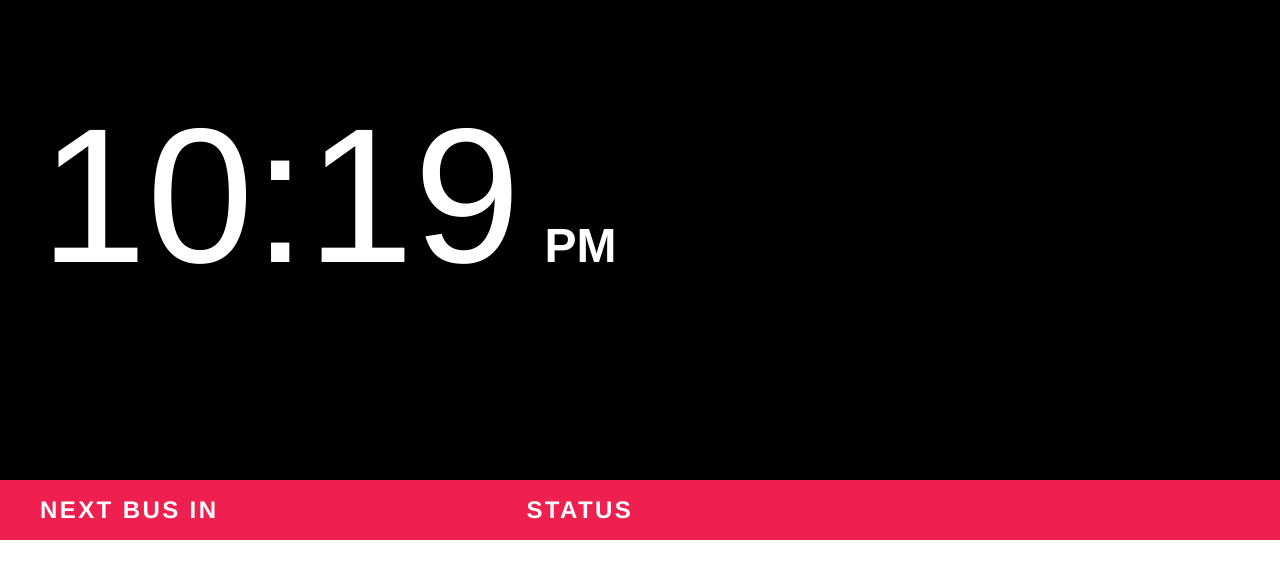
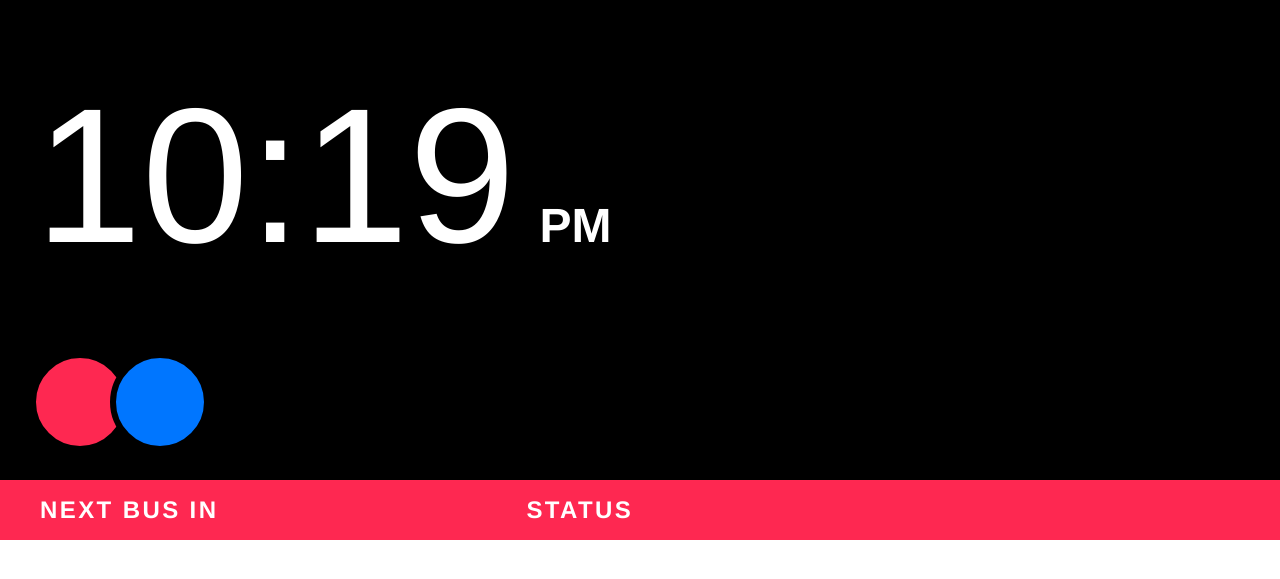
Before and after one commit to AkaokA/ipad-dashboard, a Jekyll site: the page built from index.html, in a window 1280 px wide. Shown: the top 579 px of the page. Built offline with Jekyll 4.4.1, drawn with Linux system fonts in a browser that asks for light colours; nearby versions of some CDN libraries.

Commit message:
WeatherBalls.

```diff
--- a/css/main.scss
+++ b/css/main.scss
@@ -16,14 +16,16 @@ $spacing-unit:     				20px;
 $text-color:       				#fff;
 $background-color: 				#000;
 $background-color-light:	#fff;
-$accent-color:     				#ef1f4f;
 
-$red-color:								#ef1f4f;
-$amber-color:							#ffae00;
-$green-color:             #009580;
+$red-color:								#FE2851;
+$blue-color:              #0076FF;
+$amber-color:							#FFCD00;
+$green-color:             #44DB5E;
 
-$grey-color:       				#828282;
-$grey-color-light:				#eee;
+$accent-color:     				$red-color;
+
+$grey-color:       				#A4AAB3;
+$grey-color-light:				#C7C7CD;
 
 // Width of the content area
 $content-width:   960px;
@@ -71,21 +73,21 @@ body {
 	position: absolute;
 	width: 100%;
 	height: 100%;
-
+	overflow: hidden;
   @extend %clearfix;
 }
 
 .timeAndWeatherWidget {
   position: absolute;
   width: 100%;
-//   text-align: center;
   padding: 0 $spacing-unit*2;
 
   .timeDisplay {
     font-size: $huge-font-size;
     font-weight: 100;
     line-height: 1;
-    margin: $spacing-unit*5 0;
+    margin: $spacing-unit*4 0;
+    margin-left: - 5px;
 
     .ampm {
       font-size: $large-font-size;
@@ -100,6 +102,34 @@ body {
     	font-size: $large-font-size;
     	font-weight: 600;
       letter-spacing: 0.1em;
+      font-size: 0;
+      margin-bottom: $spacing-unit;
+
+      $tempDisplaySize: 100px;
+      $tempDisplayStroke: 6px;
+
+      .maxTemp, .minTemp {
+        display: inline-block;
+        width: $tempDisplaySize;
+        height: $tempDisplaySize;
+        font-size: $large-font-size;
+        border: $tempDisplayStroke solid $background-color;
+        border-radius: 50%;
+        color: $text-color;
+        text-align: center;
+        line-height: $tempDisplaySize - $tempDisplayStroke*2;
+        overflow: hidden;
+      }
+
+      .maxTemp {
+        background-color: $red-color;
+        margin-left: - 10px;
+      }
+      .minTemp {
+        background-color: $blue-color;
+        margin-left: - $spacing-unit;
+      }
+
     }
 
     .summary {
@@ -141,6 +171,7 @@ body {
 	  width: 100%;
 	  height: $tableRowHeight;
 	  font-size: $large-font-size;
+    font-weight: 600;
 	  line-height: $tableRowHeight;
 	  color: black;
 	  border-bottom: 2px solid $grey-color-light;
@@ -148,30 +179,29 @@ body {
 
 	  .etaColumn {
 		  letter-spacing: 0.025em;
-		  font-weight: 600;
 	  }
 
   	&.red {
-	  	font-weight: 600;
-
 	  	.statusColumn {
 	  		color: $red-color;
 	  	}
   	}
 
   	&.amber {
-	  	font-weight: 600;
-
 	  	.statusColumn {
 	  		color: $amber-color;
 	  	}
   	}
 
   	&.green {
-	  	font-weight: 600;
-
 	  	.statusColumn {
 	  		color: $green-color;
+	  	}
+  	}
+
+  	&.grey {
+	  	.statusColumn {
+	  		color: $grey-color;
 	  	}
   	}
 
--- a/index.html
+++ b/index.html
@@ -12,7 +12,10 @@ layout: default
 <div class="timeAndWeatherWidget">
   <div class="timeDisplay"></div>
   <div class="weatherDisplay">
-    <h1 class="temps"></h1>
+    <div class="temps">
+      <div class="maxTemp"></div>
+      <div class="minTemp"></div>
+    </div>
     <p class="summary"></p>
     <p class="precip"></p>
   </div>
--- a/scripts/nextbus.js
+++ b/scripts/nextbus.js
@@ -50,7 +50,7 @@ var displayXML = function(xmlNode) {
 			colorClass = 'amber'
 		} else if (rawTime < 540) {
 			status = 'Approaching';
-			colorClass = 'green'
+			colorClass = 'grey'
 		} else {
 			status = '';
 			colorClass = ''
--- a/scripts/timeandweather.js
+++ b/scripts/timeandweather.js
@@ -50,7 +50,8 @@ var displayWeather = function(data) {
   var minTemp = Math.round(data.daily.data[0].apparentTemperatureMin);
   var precipProbability = Math.round(data.daily.data[0].precipProbability * 100);
 
-  $weatherElement.find('.temps').html(maxTemp + "&deg; / " + minTemp + "&deg;");
+  $weatherElement.find('.maxTemp').html(maxTemp + "&deg;");
+  $weatherElement.find('.minTemp').html(minTemp + "&deg;");
   $weatherElement.find('.summary').html(data.daily.data[0].summary);
   $weatherElement.find('.precip').html(precipProbability + "% chance of " + data.daily.data[0].precipType + ".");
 
```
Lines whose indentation alone changed are shown as unchanged.
